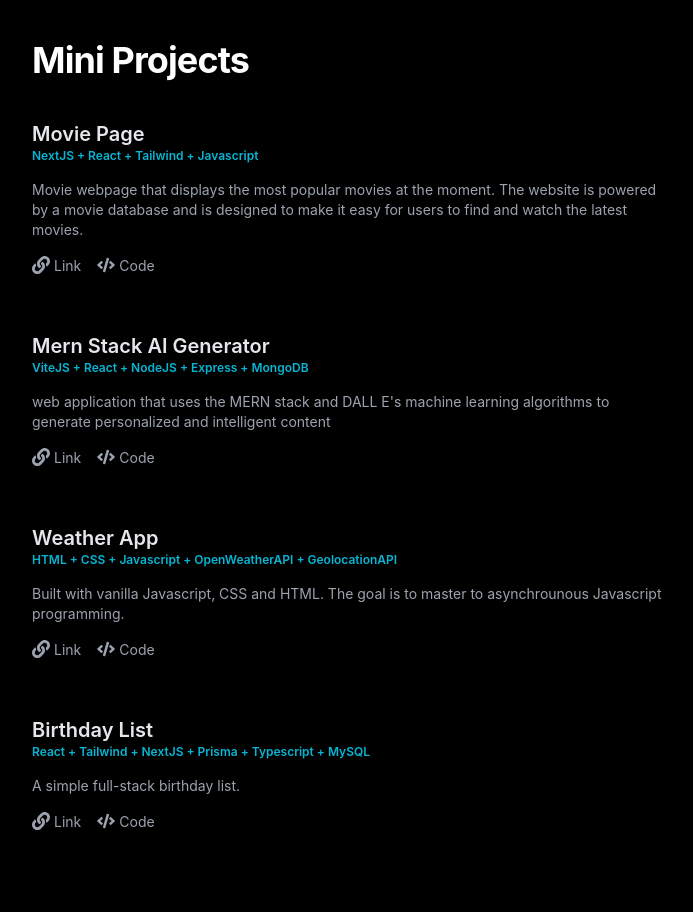
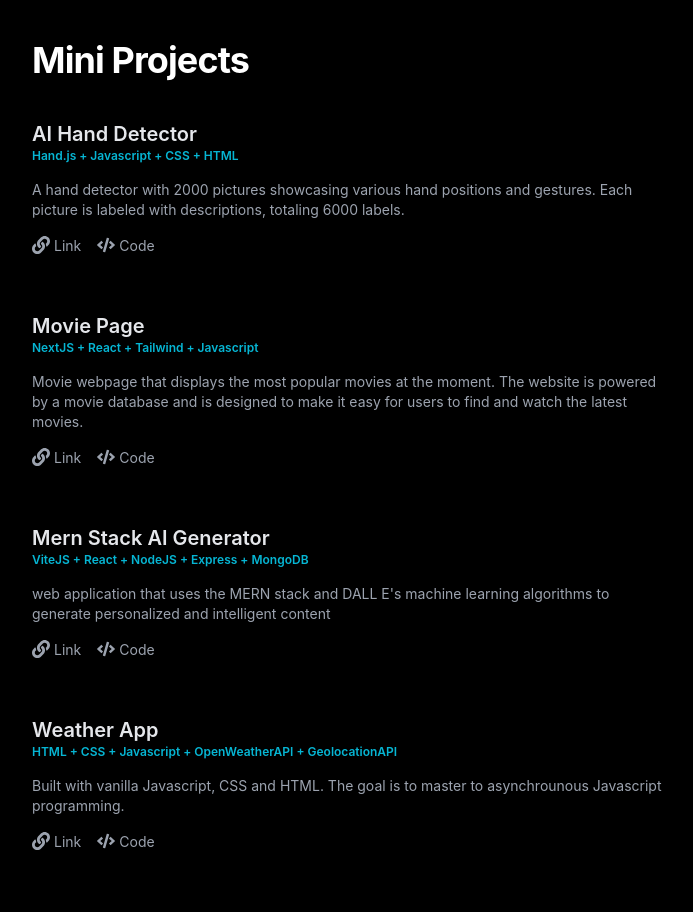
Before and after one commit to dunyanong/myportfolio, a Next.js app: page /project in a window 1280 px wide. Shown: the part 1240-2152 px from the top of the page, without its empty margins (272-965 px from the left). Built offline with nearby package versions, Linux system fonts and the light colour scheme.

Commit message:
added hand detector

```diff
--- a/data/projects/MiniProjectData.ts
+++ b/data/projects/MiniProjectData.ts
@@ -1,4 +1,12 @@
 const MiniProjectData = [
+    {
+        id: 5,
+        title: 'AI Hand Detector',
+        description: "A hand detector with 2000 pictures showcasing various hand positions and gestures. Each picture is labeled with descriptions, totaling 6000 labels.",
+        techStack: 'Hand.js + Javascript + CSS + HTML',
+        projectLink: "https://hand-detector.vercel.app/",
+        githubLink: "https://github.com/dunyanong/hand-detector"
+    },
     {
         id: 4,
         title: 'Movie Page',
```
